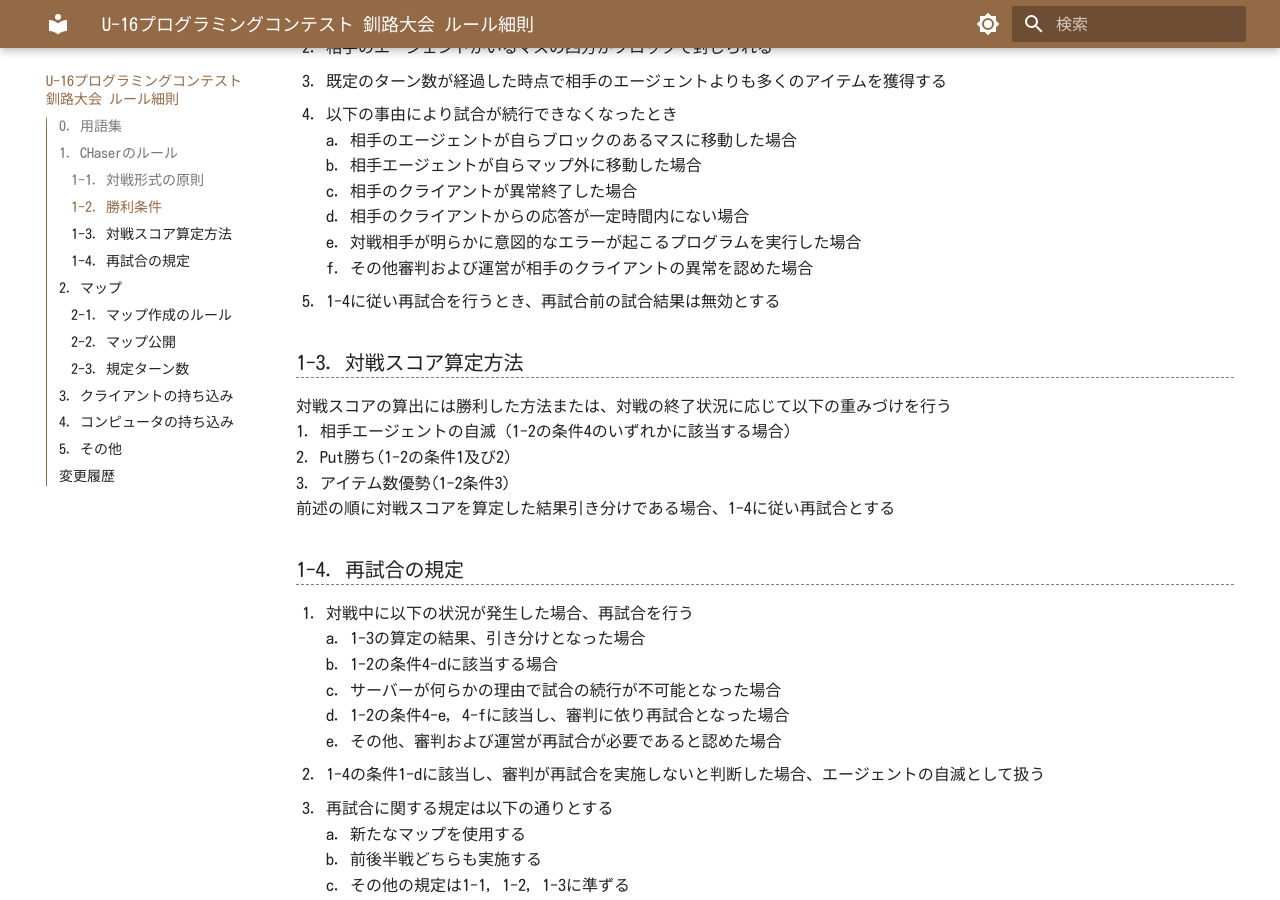
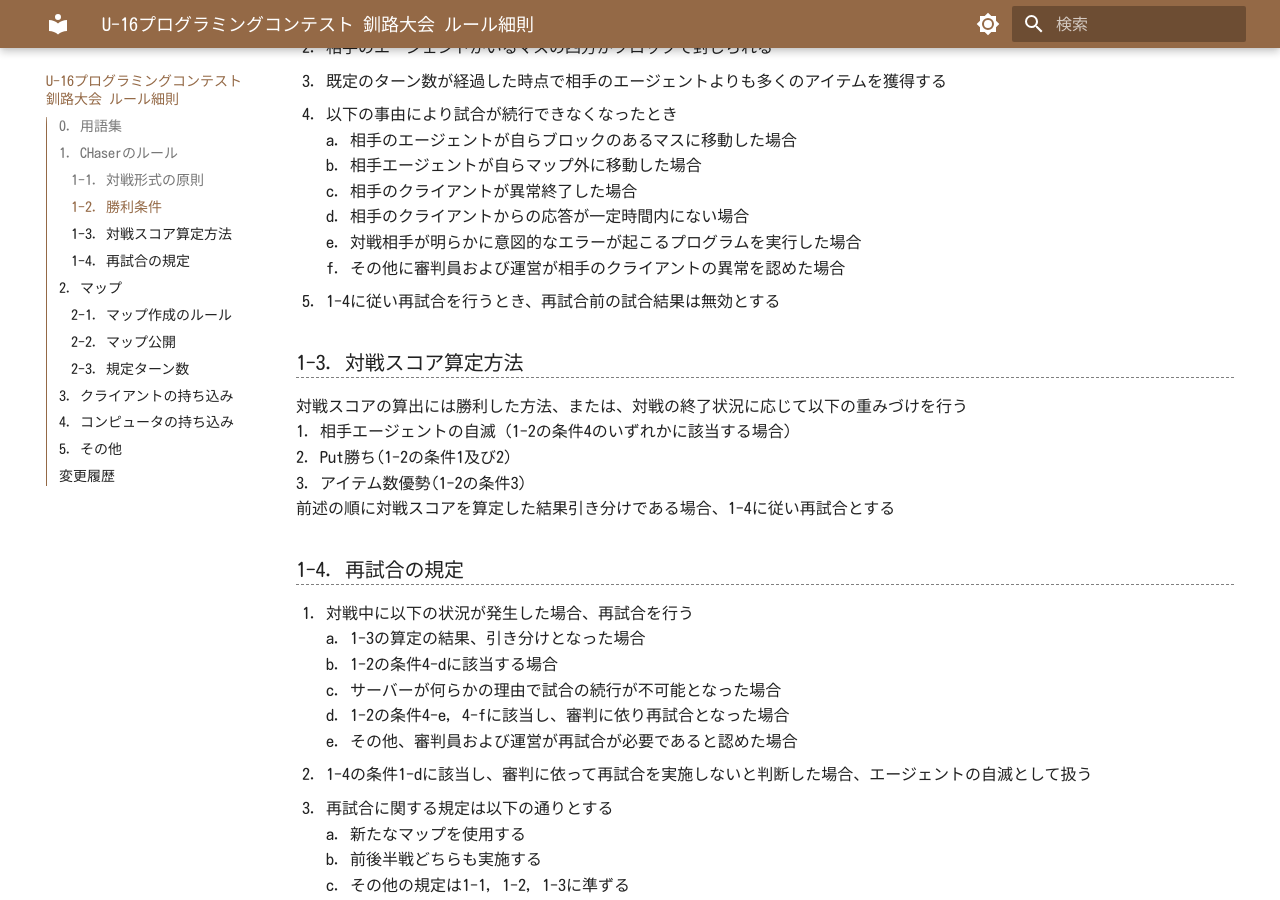
Before and after one commit to KPC-U16/CHaserRuleGuide-Pub, an MkDocs documentation site: the page built from docs/index.md, in a window 1280 px wide and 900 px high, scrolled down 1126 px. Built offline with MkDocs 1.6.1 and Material for MkDocs 9.7.7, drawn with Linux system fonts in a browser that asks for light colours; some of the changed text lies outside the part shown.

Commit message:
言葉尻の調整
1. 「審判」という動作と「審判」という役割を持った人員を書き分け
2. その他小さな変更

```diff
--- a/docs/index.md
+++ b/docs/index.md
@@ -32,17 +33,15 @@
     c. 相手のクライアントが異常終了した場合
     d. 相手のクライアントからの応答が一定時間内にない場合
     e. 対戦相手が明らかに意図的なエラーが起こるプログラムを実行した場合
-    f. その他審判および運営が相手のクライアントの異常を認めた場合
+    f. その他に審判員および運営が相手のクライアントの異常を認めた場合
 5. 1-4に従い再試合を行うとき、再試合前の試合結果は無効とする
 
-
 ### 1-3. 対戦スコア算定方法
-対戦スコアの算出には勝利した方法または、対戦の終了状況に応じて以下の重みづけを行う
+対戦スコアの算出には勝利した方法、または、対戦の終了状況に応じて以下の重みづけを行う
 1. 相手エージェントの自滅 (1-2の条件4のいずれかに該当する場合)
 2. Put勝ち(1-2の条件1及び2)
-3. アイテム数優勢(1-2条件3)
+3. アイテム数優勢(1-2の条件3)
 前述の順に対戦スコアを算定した結果引き分けである場合、1-4に従い再試合とする
-
 
 ### 1-4. 再試合の規定
 1. 対戦中に以下の状況が発生した場合、再試合を行う
@@ -50,8 +49,8 @@
     b. 1-2の条件4-dに該当する場合
     c. サーバーが何らかの理由で試合の続行が不可能となった場合
     d. 1-2の条件4-e, 4-fに該当し、審判に依り再試合となった場合
-    e. その他、審判および運営が再試合が必要であると認めた場合
-2. 1-4の条件1-dに該当し、審判が再試合を実施しないと判断した場合、エージェントの自滅として扱う
+    e. その他、審判員および運営が再試合が必要であると認めた場合
+2. 1-4の条件1-dに該当し、審判に依って再試合を実施しないと判断した場合、エージェントの自滅として扱う
 3. 再試合に関する規定は以下の通りとする
     a. 新たなマップを使用する
     b. 前後半戦どちらも実施する
@@ -59,6 +58,7 @@
 
 
 ## 2. マップ
+
 ### 2-1. マップ作成のルール
 1. マップのサイズは15マスx17マス または 21マスx17マス を用いる
 2. アイテム数は奇数個であり、1つは必ずマップ中央に配置する
@@ -68,10 +68,8 @@
 6. 各エージェントの出現位置を0マスとして、上下方向9マス目にはブロックを設置しない
 ただし、マップの領域外の壁は除くものとする
 
-
 ### 2-2. マップ公開
 対戦開始までマップは公開しない
-
 
 ### 2-3. 規定ターン数
 規定ターン数は、100ターン以上240ターン以下の偶数ターンとする
@@ -88,7 +86,7 @@
 
 
 ## 5. その他
-不測の事態が発生した場合、審判および運営によって判断する
+不測の事態が発生した場合、審判員および運営によって判断する
 
 
 ## 変更履歴
```
Also changed, not shown: other parts of docs/index.md (+2 -1 lines).
